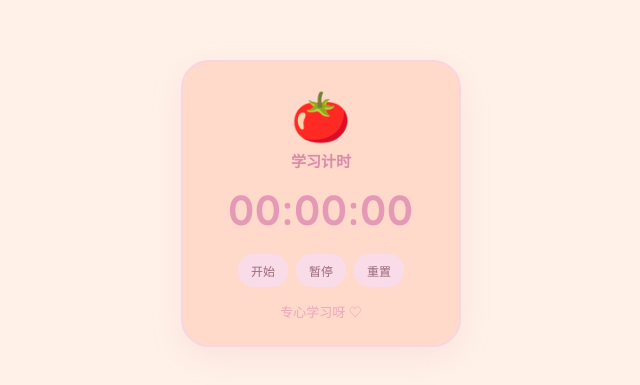
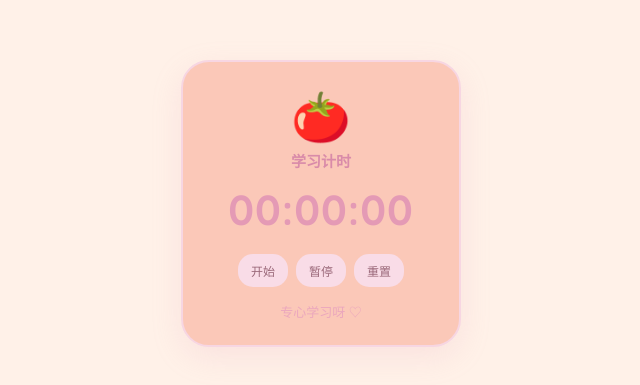
Before and after one commit to Kawamatsv/notion-weather, a plain HTML site: page timer.html in a window 1280 px wide. Shown: the part 197-582 px from the top of the page, without its empty margins (319-959 px from the left). Drawn offline with Linux system fonts and the light colour scheme.

Commit message:
Change timer card background color

```diff
--- a/timer.html
+++ b/timer.html
@@ -28,7 +28,7 @@ body {
     width: 280px;
     padding: 24px;
     text-align: center;
-    background: #ffd9c9;
+    background: #fbc8b8;
     border: 2px solid #f7d6e2;
     border-radius: 28px;
     box-shadow: 0 10px 30px rgba(230,160,185,0.18);
```
